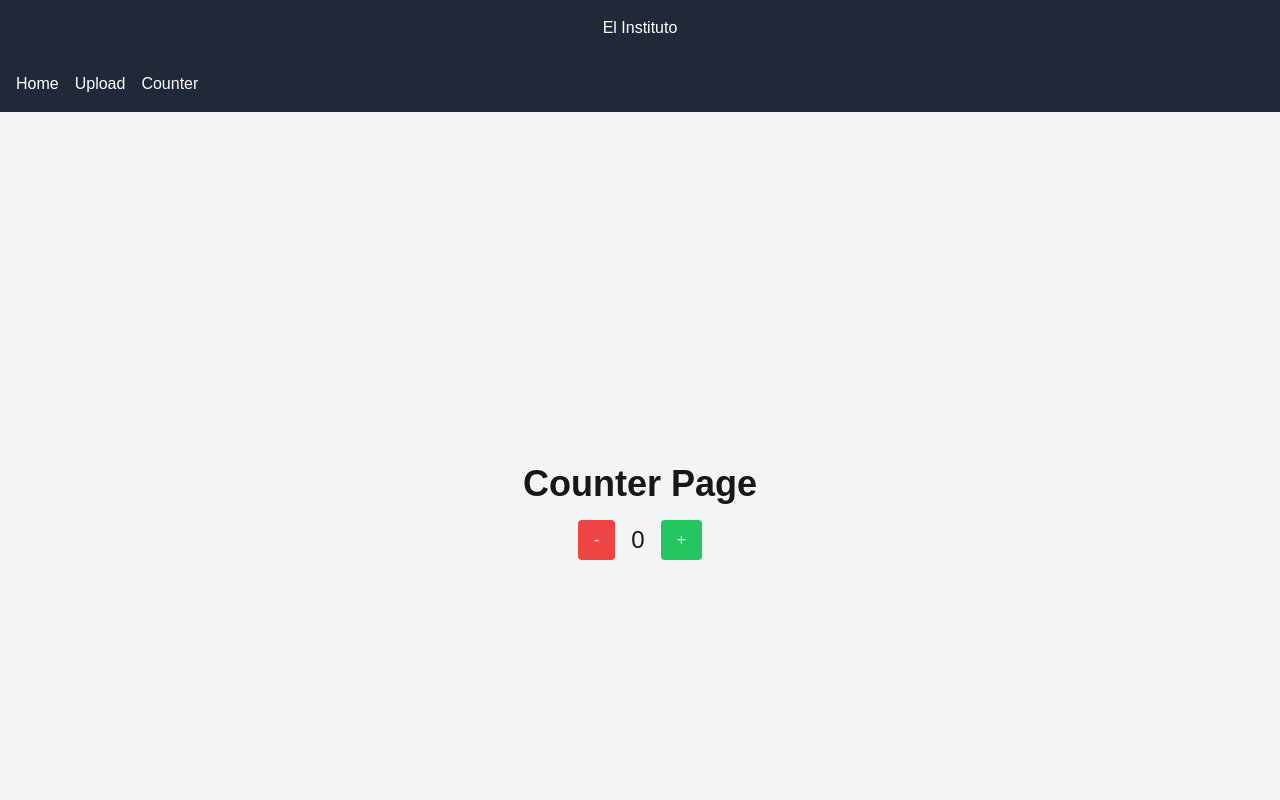
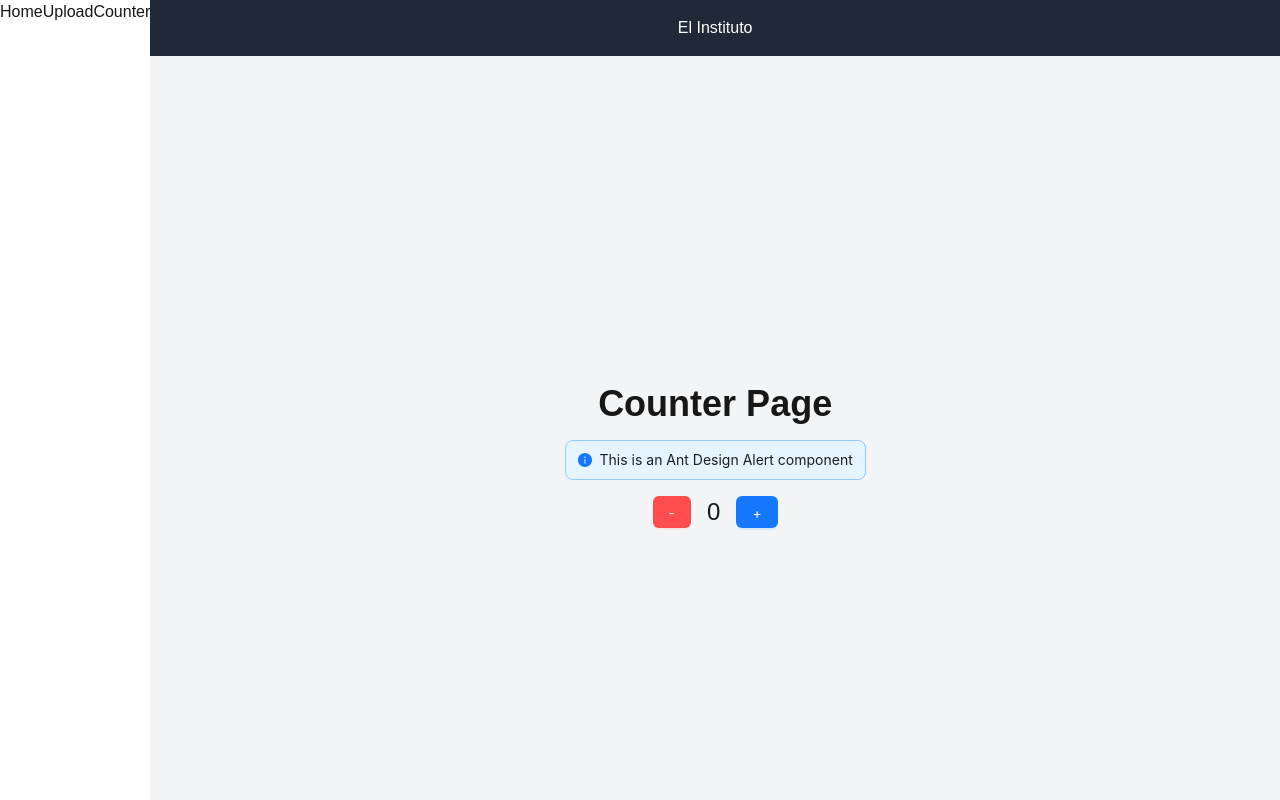
Before and after one commit to DominikTenerife/el-instituto, a Next.js app: page /counter in a window 1280 px wide. Shown: the top 800 px of the page. Built offline with nearby package versions, Linux system fonts and the light colour scheme.

Commit message:
installing andt and adding some test elements to counter page

```diff
--- a/package.json
+++ b/package.json
@@ -10,6 +10,7 @@
   },
   "dependencies": {
     "@reduxjs/toolkit": "^2.3.0",
+    "antd": "^5.21.6",
     "next": "15.0.2",
     "react": "^18.2.0",
     "react-dom": "^18.2.0",
--- a/src/app/counter/page.tsx
+++ b/src/app/counter/page.tsx
@@ -3,6 +3,7 @@
 import { useSelector, useDispatch } from 'react-redux';
 import { RootState } from '../../redux/store';
 import { increment, decrement } from '../../redux/slices/counterSlice';
+import { Button, Alert } from 'antd';
 
 export default function Counter() {
   const count = useSelector((state: RootState) => state.counter.value);
@@ -11,20 +12,22 @@ export default function Counter() {
   return (
     <div className="flex flex-col items-center justify-center min-h-screen bg-gray-100">
       <h1 className="text-4xl font-bold mb-4">Counter Page</h1>
-            <div className="flex items-center space-x-4">
-                <button
+      <Alert message="This is an Ant Design Alert component" type="info" showIcon />
+      <div className="flex items-center space-x-4 mt-4">
+        <Button
           onClick={() => dispatch(decrement())}
-                    className="px-4 py-2 bg-red-500 text-white rounded hover:bg-red-600"
+          type="primary"
+          danger
         >
           -
-                </button>
+        </Button>
         <span className="text-2xl">{count}</span>
-                <button
+        <Button
           onClick={() => dispatch(increment())}
-                    className="px-4 py-2 bg-green-500 text-white rounded hover:bg-green-600"
+          type="primary"
         >
           +
-                </button>
+        </Button>
       </div>
     </div>
   );
--- a/src/app/layout.tsx
+++ b/src/app/layout.tsx
@@ -1,11 +1,11 @@
 import type { Metadata } from "next";
 import localFont from "next/font/local";
-import ClientProvider from "@/components/ClientProvider";
+import "../styles/globals.css"; // Updated import path
+import ClientProvider from '../components/ClientProvider';
 import Navbar from '../components/Navbar';
 import Footer from '../components/Footer';
 import Header from '../components/Header';
-
-import "../styles/globals.css";
+import { ConfigProvider } from 'antd';
 
 const geistSans = localFont({
   src: "../fonts/GeistVF.woff",
@@ -33,14 +33,18 @@ export default function RootLayout({
       <body
         className={`${geistSans.variable} ${geistMono.variable} antialiased`}
       >
-
+        <ConfigProvider>
           <ClientProvider>
-            <Header />
-            <Navbar />
-            {children}
-            <Footer />
+            <div style={{ display: 'flex', minHeight: '100vh' }}>
+              <Navbar />
+              <div style={{ flex: 1 }}>
+                <Header />
+                <main>{children}</main>
+                <Footer />
+              </div>
+            </div>
           </ClientProvider>
-
+        </ConfigProvider>
       </body>
     </html>
   );
--- a/src/components/Navbar.tsx
+++ b/src/components/Navbar.tsx
@@ -1,20 +1,17 @@
-// src/app/Navbar.tsx
+// src/components/Navbar.tsx
 import Link from 'next/link';
+
 
 export default function Navbar() {
   return (
-    <nav className="bg-gray-800 p-4">
-      <ul className="flex space-x-4">
-        <li>
-          <Link href="/" className="text-white">Home</Link>
-        </li>
-        <li>
-          <Link href="/upload" className="text-white">Upload</Link>
-        </li>
-        <li>
-          <Link href="/counter" className="text-white">Counter</Link>
-        </li>
-      </ul>
+    <nav>
+
+        <Link href="/">Home</Link>
+
+        <Link href="/upload">Upload</Link>
+
+        <Link href="/counter">Counter</Link>
     </nav>
   );
+
 }
--- a/src/styles/globals.css
+++ b/src/styles/globals.css
@@ -1,4 +1,4 @@
-
+@import 'antd/dist/reset.css';
 
 @tailwind base;
 @tailwind components;
```
Also changed, not shown: 1 other file (tests, documents, lock files or other folders). Lines whose indentation alone changed are shown as unchanged.
